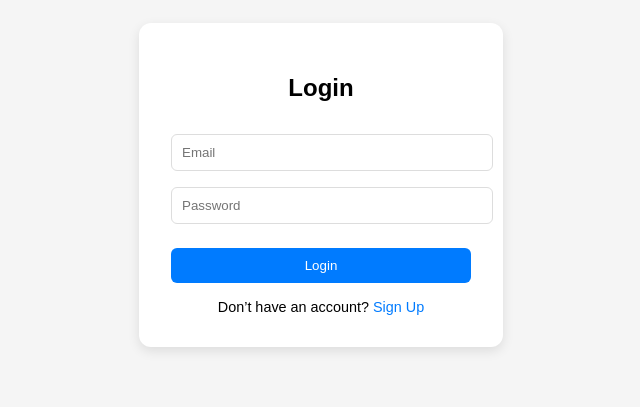
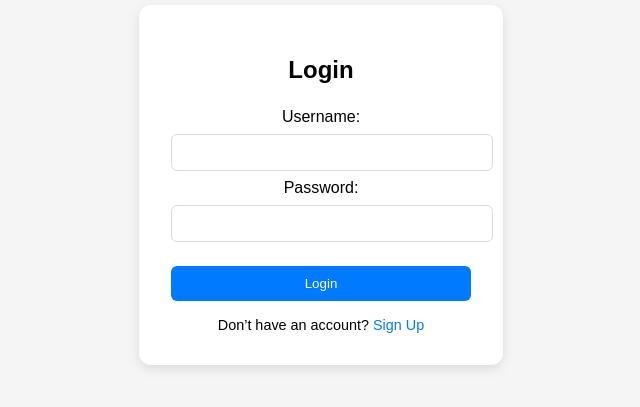
Before and after one commit to ScrewWithDriver/simplesignup, a plain HTML site: page login.html in a window 1280 px wide. Shown: the part 223-630 px from the top of the page, without its empty margins (319-959 px from the left). Drawn offline with Linux system fonts and the light colour scheme.

Commit message:
login.html

```diff
--- a/login.html
+++ b/login.html
@@ -9,11 +9,15 @@
 <body>
   <div class="signup-container">
     <h2>Login</h2>
-    <form action="welcome.html" method="GET">
-      <input type="email" name="email" placeholder="Email" required>
-      <input type="password" name="password" placeholder="Password" required>
-      <button type="submit">Login</button>
-    </form>
+    <form action="events.html" method="get">
+  <label for="username">Username:</label>
+  <input type="text" id="username" name="username" required>
+
+  <label for="password">Password:</label>
+  <input type="password" id="password" name="password" required>
+
+  <button type="submit">Login</button>
+</form>
     <div class="link">
       Don’t have an account? <a href="index.html">Sign Up</a>
     </div>
```
